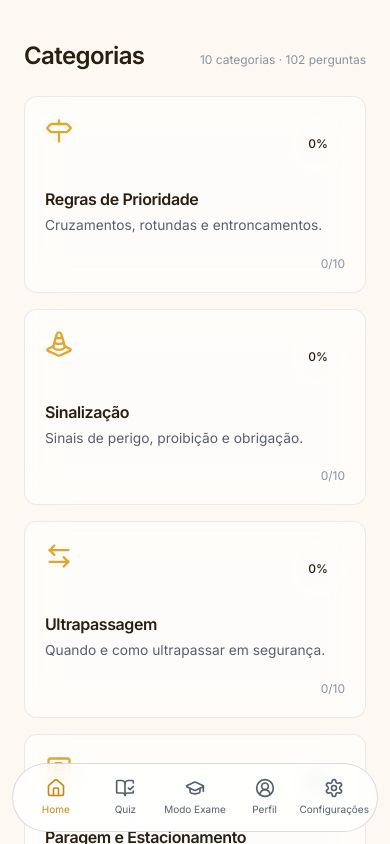
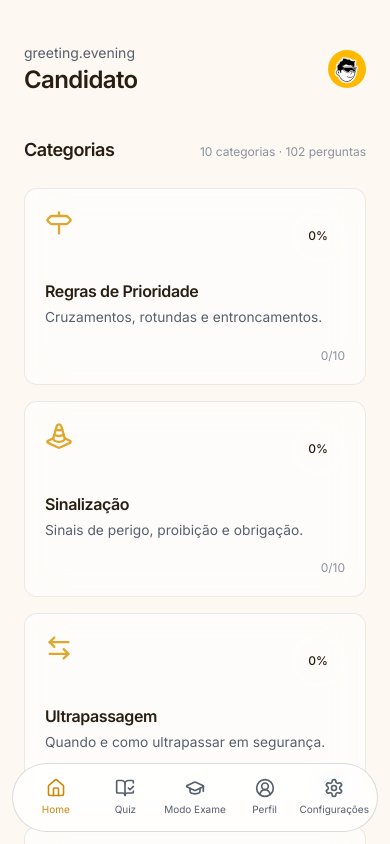
Before and after one commit to makeneto/master-driver, a Next.js app: page / in a window 390 px wide. Shown: the top 844 px of the page. Built offline with nearby package versions, Linux system fonts and the light colour scheme.

Commit message:
feat: add greeting and user profile display to HomePage component

```diff
--- a/src/app/page.tsx
+++ b/src/app/page.tsx
@@ -5,17 +5,47 @@ import { TOPICS } from "@/constants/topics"
 import { getQuestionsByTopic, questions } from "@/data/questions"
 import { TopicCard } from "@/components/features/home/topic-card"
 import { useTranslation } from "@/hooks/use-translation"
+import Link from "next/link"
+import { useEffect, useState } from "react"
+import Image from "next/image"
 
 export default function HomePage() {
   const topicsStats = useAppSelector((s) => s.statistics.topics)
   const { t } = useTranslation()
+  const profile = useAppSelector((s) => s.profile)
+  const firstName = profile.name.split(' ')[0]
+
+  const now = new Date()
+  const hour = now.getHours()
+  const [greeting, setGreeting] = useState<string>("")
+
+  useEffect(() => {
+    if (hour < 12) {
+    setGreeting(t("greeting.morning"))
+  } else if (hour < 18) {
+    setGreeting(t("greeting.afternoon"))
+  } else {
+    setGreeting(t("greeting.evening"))
+  }
+  }, [t, hour])
 
   return (
     <div>
       <section className="px-6 pt-10 pb-24">
         <div className="mx-auto max-w-6xl">
+          <div className="mb-10 flex items-end justify-between">
+            <div>
+              <span className="text-sm text-[var(--color-text-muted)] mb-0.5">{greeting}</span>
+              <h1 className="font-[var(--font-display)] text-2xl font-semibold tracking-tight">{firstName}</h1>
+            </div>
+
+            <Link href="/profile" className="lg:hidden w-9.5 h-9.5 rounded-full mb-2 dark:bg-zinc-800 bg-amber-400">
+                <Image src='/avatar.svg' alt={`${firstName}'s Profile`} width={1900} height={900}/>
+            </Link>
+          </div>
+
           <div className="mb-6 flex items-baseline justify-between">
-            <h2 className="font-[var(--font-display)] text-2xl font-semibold tracking-tight">
+            <h2 className="font-[var(--font-display)] text-lg font-semibold tracking-tight">
               {t("home.categories")}
             </h2>
             <span className="text-xs text-[var(--color-text-faint)]">
```
